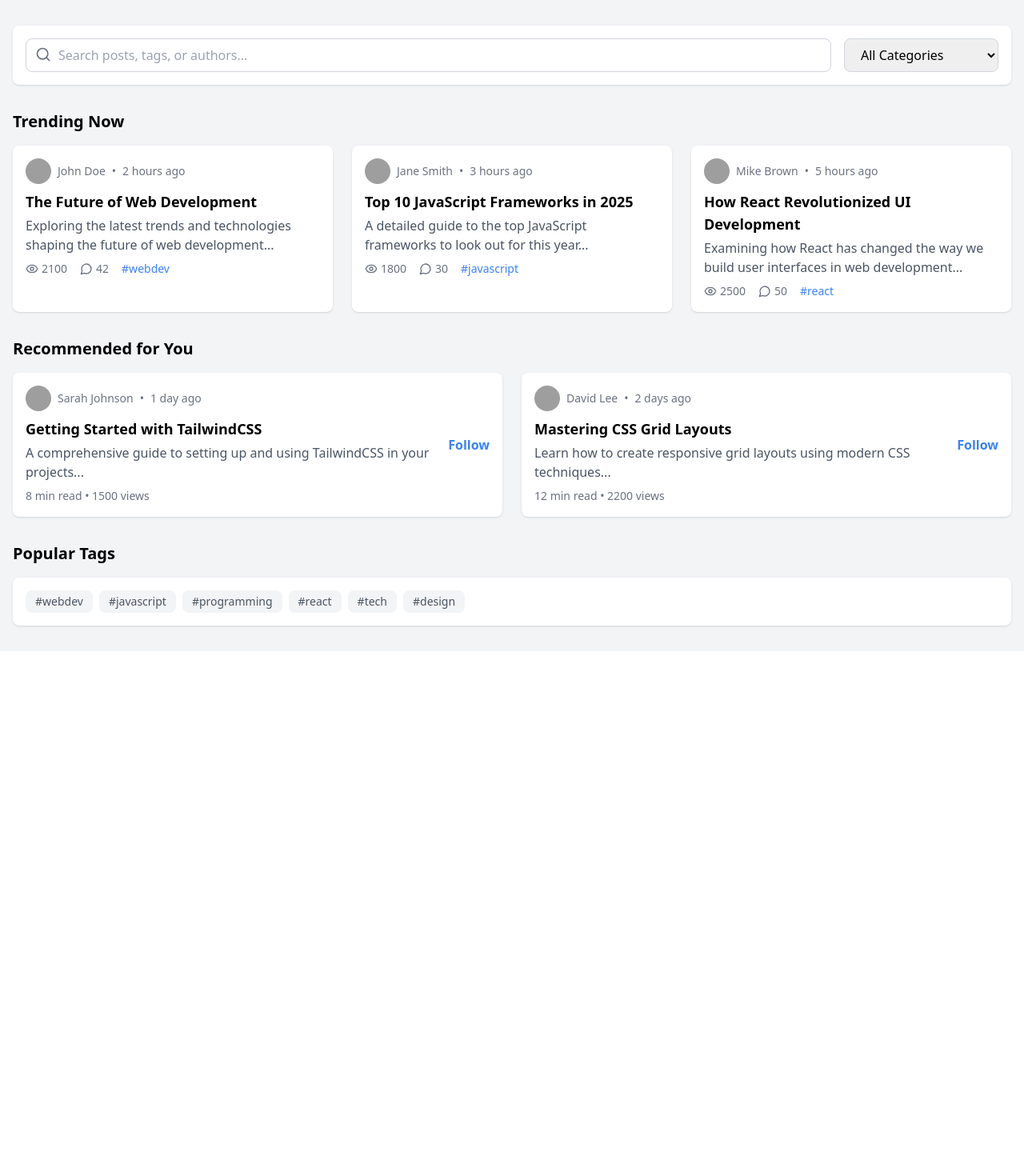
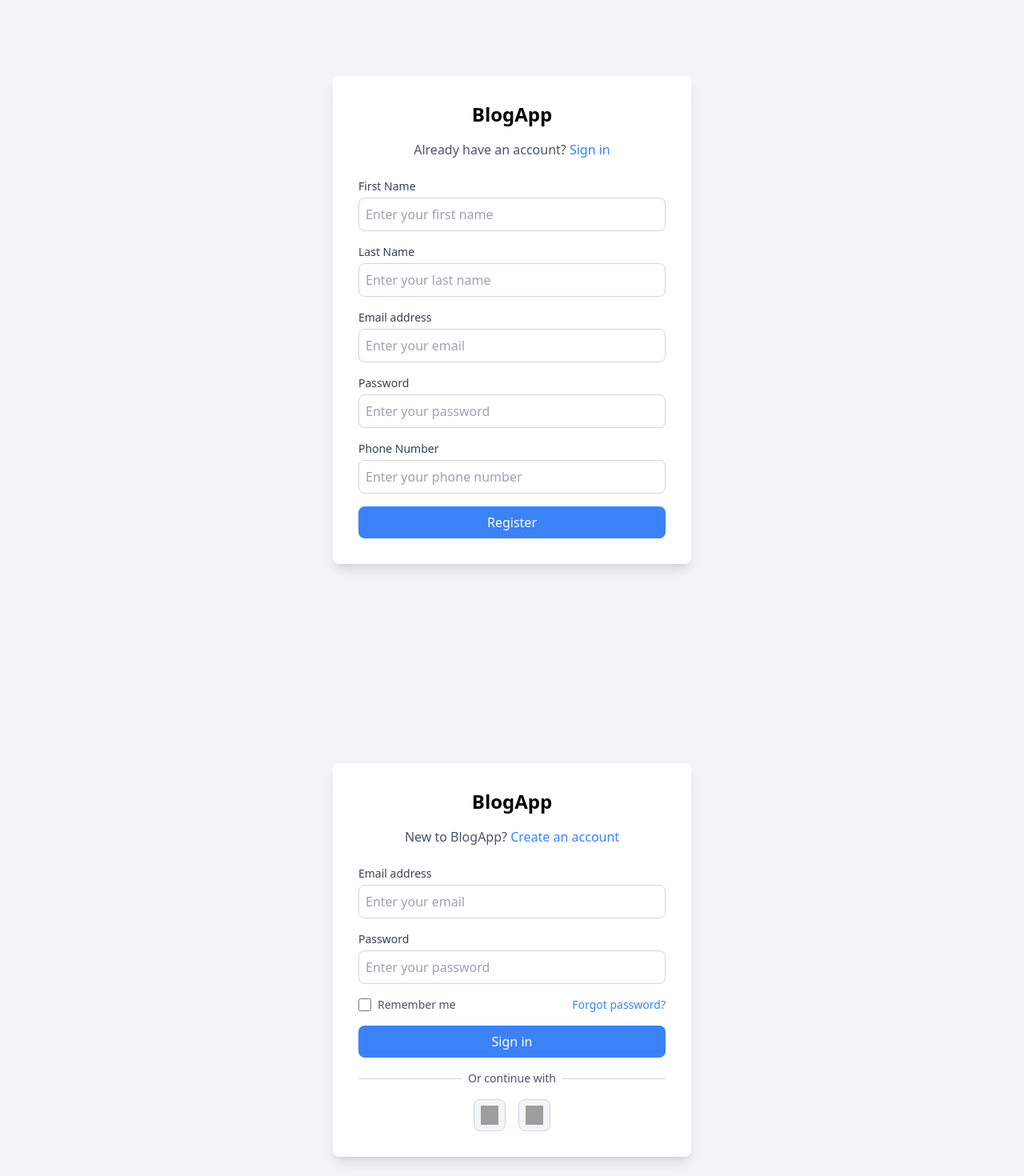
Before and after one commit to ripionck/blog-app, a React (Vite) app in the folder client/: page / in a window 1280 px wide. Shown: the top 1470 px of the page at 80% size. Before the commit the page ends 814 px from the top, so only its background shows below. Built offline with nearby package versions, Linux system fonts and the light colour scheme; grey boxes are pictures that could not be loaded.

Commit message:
add: login and register page

```diff
--- a/client/src/App.jsx
+++ b/client/src/App.jsx
@@ -1,8 +1,12 @@
 import Home from "./pages/Home/Home";
+import Login from "./pages/Login/Login";
+import Register from "./pages/Register/Register";
 
 const App = () => {
   return (
     <div>
+      <Register />
+      <Login />
       <Home />
     </div>
   );
--- /dev/null
+++ b/client/src/pages/Login/Login.jsx
@@ -0,0 +1,27 @@
+import LoginForm from "./components/LoginForm";
+import SocialLogin from "./components/SocialLogin";
+
+const Login = () => {
+  return (
+    <div className="flex items-center justify-center min-h-screen bg-gray-100">
+      <div className="bg-white p-8 rounded-lg shadow-lg w-full max-w-md">
+        <h1 className="text-2xl font-bold text-center mb-4">BlogApp</h1>
+        <p className="text-center text-gray-600 mb-6">
+          New to BlogApp?{" "}
+          <a href="#" className="text-blue-500 hover:underline">
+            Create an account
+          </a>
+        </p>
+        <LoginForm />
+        <div className="flex items-center my-4">
+          <hr className="flex-grow border-gray-300" />
+          <span className="px-2 text-sm text-gray-600">Or continue with</span>
+          <hr className="flex-grow border-gray-300" />
+        </div>
+        <SocialLogin />
+      </div>
+    </div>
+  );
+};
+
+export default Login;
--- /dev/null
+++ b/client/src/pages/Login/components/LoginForm.jsx
@@ -0,0 +1,57 @@
+const LoginForm = () => {
+  return (
+    <form className="space-y-4">
+      <div>
+        <label
+          htmlFor="email"
+          className="block text-sm font-medium text-gray-700"
+        >
+          Email address
+        </label>
+        <input
+          type="email"
+          id="email"
+          className="w-full border border-gray-300 rounded-lg p-2 mt-1 focus:outline-none focus:ring-2 focus:ring-blue-500"
+          placeholder="Enter your email"
+        />
+      </div>
+      <div>
+        <label
+          htmlFor="password"
+          className="block text-sm font-medium text-gray-700"
+        >
+          Password
+        </label>
+        <input
+          type="password"
+          id="password"
+          className="w-full border border-gray-300 rounded-lg p-2 mt-1 focus:outline-none focus:ring-2 focus:ring-blue-500"
+          placeholder="Enter your password"
+        />
+      </div>
+      <div className="flex items-center justify-between">
+        <div className="flex items-center">
+          <input
+            type="checkbox"
+            id="remember"
+            className="h-4 w-4 text-blue-600 focus:ring-blue-500 border-gray-300 rounded"
+          />
+          <label htmlFor="remember" className="ml-2 text-sm text-gray-600">
+            Remember me
+          </label>
+        </div>
+        <a href="#" className="text-sm text-blue-500 hover:underline">
+          Forgot password?
+        </a>
+      </div>
+      <button
+        type="submit"
+        className="w-full bg-blue-500 text-white font-medium py-2 rounded-lg hover:bg-blue-600 transition"
+      >
+        Sign in
+      </button>
+    </form>
+  );
+};
+
+export default LoginForm;
--- /dev/null
+++ b/client/src/pages/Login/components/SocialLogin.jsx
@@ -0,0 +1,28 @@
+const SocialLogin = () => {
+  return (
+    <div className="flex justify-center space-x-4">
+      <button
+        type="button"
+        className="flex items-center justify-center bg-gray-100 border border-gray-300 rounded-lg p-2 w-10 h-10 hover:bg-gray-200"
+      >
+        <img
+          src="https://upload.wikimedia.org/wikipedia/commons/5/53/Google_%22G%22_Logo.svg"
+          alt="Google"
+          className="w-6 h-6"
+        />
+      </button>
+      <button
+        type="button"
+        className="flex items-center justify-center bg-gray-100 border border-gray-300 rounded-lg p-2 w-10 h-10 hover:bg-gray-200"
+      >
+        <img
+          src="https://upload.wikimedia.org/wikipedia/commons/0/05/Facebook_Logo_%282019%29.png"
+          alt="Facebook"
+          className="w-6 h-6"
+        />
+      </button>
+    </div>
+  );
+};
+
+export default SocialLogin;
--- /dev/null
+++ b/client/src/pages/Register/Register.jsx
@@ -0,0 +1,20 @@
+import RegisterForm from "./components/RegisterForm";
+
+const Register = () => {
+  return (
+    <div className="flex items-center justify-center min-h-screen bg-gray-100">
+      <div className="bg-white p-8 rounded-lg shadow-lg w-full max-w-md">
+        <h1 className="text-2xl font-bold text-center mb-4">BlogApp</h1>
+        <p className="text-center text-gray-600 mb-6">
+          Already have an account?{" "}
+          <a href="#" className="text-blue-500 hover:underline">
+            Sign in
+          </a>
+        </p>
+        <RegisterForm />
+      </div>
+    </div>
+  );
+};
+
+export default Register;
--- /dev/null
+++ b/client/src/pages/Register/components/RegisterForm.jsx
@@ -0,0 +1,84 @@
+const RegisterForm = () => {
+  return (
+    <form className="space-y-4">
+      <div>
+        <label
+          htmlFor="firstname"
+          className="block text-sm font-medium text-gray-700"
+        >
+          First Name
+        </label>
+        <input
+          type="text"
+          id="firstname"
+          className="w-full border border-gray-300 rounded-lg p-2 mt-1 focus:outline-none focus:ring-2 focus:ring-blue-500"
+          placeholder="Enter your first name"
+        />
+      </div>
+      <div>
+        <label
+          htmlFor="lastname"
+          className="block text-sm font-medium text-gray-700"
+        >
+          Last Name
+        </label>
+        <input
+          type="text"
+          id="lastname"
+          className="w-full border border-gray-300 rounded-lg p-2 mt-1 focus:outline-none focus:ring-2 focus:ring-blue-500"
+          placeholder="Enter your last name"
+        />
+      </div>
+      <div>
+        <label
+          htmlFor="email"
+          className="block text-sm font-medium text-gray-700"
+        >
+          Email address
+        </label>
+        <input
+          type="email"
+          id="email"
+          className="w-full border border-gray-300 rounded-lg p-2 mt-1 focus:outline-none focus:ring-2 focus:ring-blue-500"
+          placeholder="Enter your email"
+        />
+      </div>
+      <div>
+        <label
+          htmlFor="password"
+          className="block text-sm font-medium text-gray-700"
+        >
+          Password
+        </label>
+        <input
+          type="password"
+          id="password"
+          className="w-full border border-gray-300 rounded-lg p-2 mt-1 focus:outline-none focus:ring-2 focus:ring-blue-500"
+          placeholder="Enter your password"
+        />
+      </div>
+      <div>
+        <label
+          htmlFor="phoneNumber"
+          className="block text-sm font-medium text-gray-700"
+        >
+          Phone Number
+        </label>
+        <input
+          type="tel"
+          id="phoneNumber"
+          className="w-full border border-gray-300 rounded-lg p-2 mt-1 focus:outline-none focus:ring-2 focus:ring-blue-500"
+          placeholder="Enter your phone number"
+        />
+      </div>
+      <button
+        type="submit"
+        className="w-full bg-blue-500 text-white font-medium py-2 rounded-lg hover:bg-blue-600 transition"
+      >
+        Register
+      </button>
+    </form>
+  );
+};
+
+export default RegisterForm;
```
